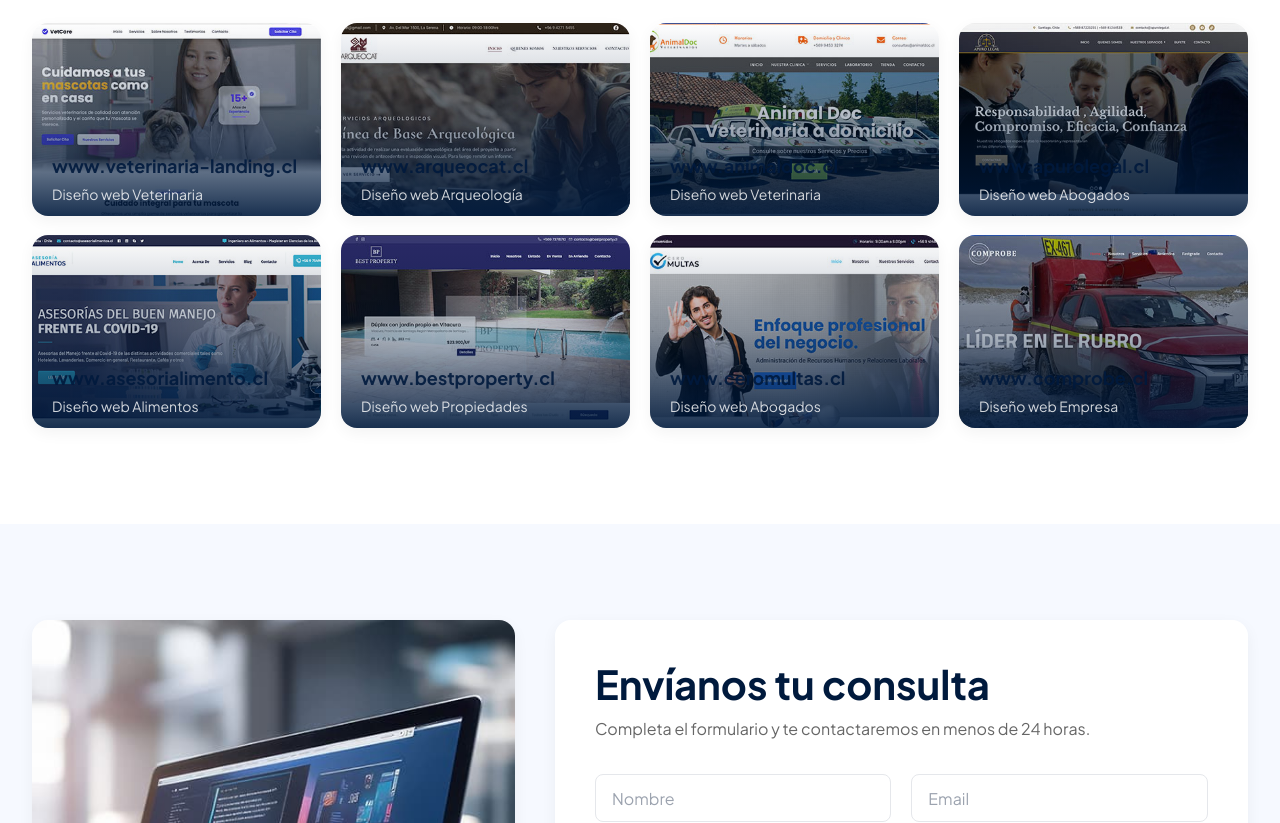
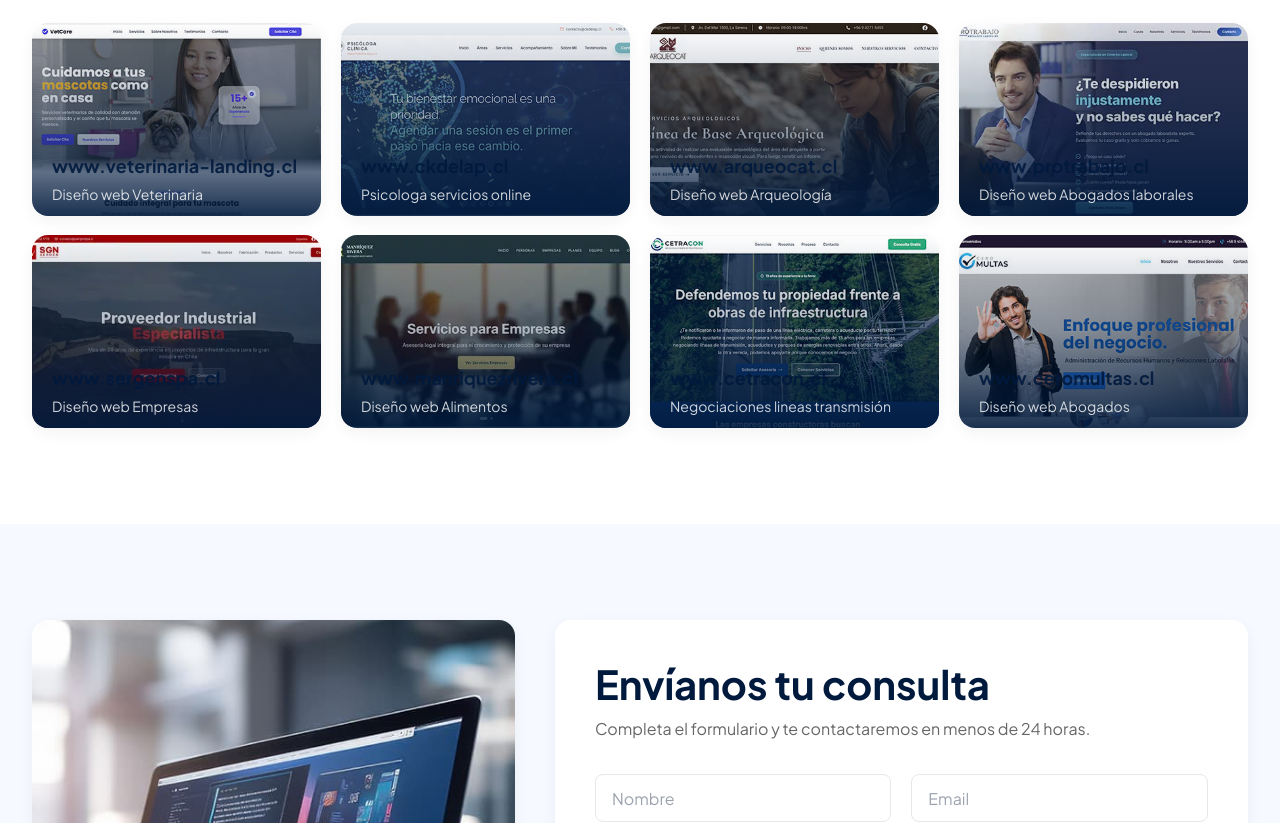
Before and after one commit to codigoraul/landingpage, an Astro site: page / in a window 1280 px wide. Shown: the part 5340-6163 px from the top of the page. Built offline with nearby package versions, Linux system fonts and the light colour scheme; Astro itself is replaced by a stand-in of ours.

Commit message:
Actualizar cambios

```diff
--- a/src/components/Portafolio.astro
+++ b/src/components/Portafolio.astro
@@ -1,23 +1,23 @@
 ---
 import { Image } from 'astro:assets';
 import arqueocat from '../../public/images/portafolio/arqueocat.jpg';
-import animaldoc from '../../public/images/portafolio/animaldoc.jpg';
-import apurolegal from '../../public/images/portafolio/apurolegal.jpg';
-import asesorialimentos from '../../public/images/portafolio/asesorialimentos.jpg';
-import bestproperty from '../../public/images/portafolio/bestproperty.jpg';
+import protrabajo from '../../public/images/portafolio/protrabajo.webp';
+import sergenspa from '../../public/images/portafolio/sergenspa.webp';
+import manriquezrivera from '../../public/images/portafolio/manriquezrivera.webp';
+import cetracon from '../../public/images/portafolio/cetracon.jpg';
 import ceromultas from '../../public/images/portafolio/ceromultas.jpg';
-import comprobe from '../../public/images/portafolio/comprobe.jpg';
+import ckdelap from '../../public/images/portafolio/ckdelap.jpg';
 import veterinaria from '../../public/images/portafolio/landing-vet.jpg';
 
 const proyectos = [
   { img: veterinaria, url: 'https://diseñopaginas.cl/portafolio-landing/veterinaria/', title: 'www.veterinaria-landing.cl', rubro: 'Diseño web Veterinaria', alt: 'Diseño web para veterinarias en Chile' },
+  { img: ckdelap, url: 'https://ckdelap.cl', title: 'www.ckdelap.cl', rubro: 'Psicologa servicios online', alt: 'Terapia psicológica online' },
   { img: arqueocat, url: 'https://arqueocat.cl', title: 'www.arqueocat.cl', rubro: 'Diseño web Arqueología', alt: 'Diseño web para arqueólogos en Chile' },
-  { img: animaldoc, url: 'https://animaldoc.cl', title: 'www.animaldoc.cl', rubro: 'Diseño web Veterinaria', alt: 'Diseño web para veterinarias en Chile' },
-  { img: apurolegal, url: 'https://apurolegal.cl', title: 'www.apurolegal.cl', rubro: 'Diseño web Abogados', alt: 'Diseño web para abogados en Chile' },
-  { img: asesorialimentos, url: 'https://asesorialimento.cl', title: 'www.asesorialimento.cl', rubro: 'Diseño web Alimentos', alt: 'Diseño web para empresas de alimentos en Chile' },
-  { img: bestproperty, url: 'https://bestproperty.cl', title: 'www.bestproperty.cl', rubro: 'Diseño web Propiedades', alt: 'Diseño web para corredoras de propiedades en Chile' },
+  { img: protrabajo, url: 'https://protrabajo.cl', title: 'www.protrabajo.cl', rubro: 'Diseño web Abogados laborales', alt: 'Diseño web Abogados Laborales' },
+  { img: sergenspa, url: 'https://sergenspa.cl', title: 'www.sergenspa.cl', rubro: 'Diseño web Empresas', alt: 'Proveedor industrial estandares mineros' },
+  { img: manriquezrivera, url: 'https://manriquezrivera.cl', title: 'www.manriquezrivera.cl', rubro: 'Diseño web Alimentos', alt: 'Diseño web para empresas de alimentos en Chile' },
+  { img: cetracon, url: 'https://cetracon.cl', title: 'www.cetracon.cl', rubro: 'Negociaciones lineas transmisión', alt: 'Negociaciones lineas de transmisión eléctrica' },
   { img: ceromultas, url: 'https://ceromultas.cl', title: 'www.ceromultas.cl', rubro: 'Diseño web Abogados', alt: 'Diseño web para servicios legales en Chile' },
-  { img: comprobe, url: 'https://comprobe.cl', title: 'www.comprobe.cl', rubro: 'Diseño web Empresa', alt: 'Diseño web para empresas en Chile' },
 ];
 ---
 
```
Also changed, not shown: public/images/portafolio/asesorialimentos.jpg (deleted), public/images/portafolio/cetracon.jpg (added), public/images/portafolio/ckdelap.jpg (added), public/images/portafolio/clinicadentalsamy.jpg (deleted), public/images/portafolio/deliciasmimo.jpg (deleted), public/images/portafolio/manriquezrivera.webp (added), public/images/portafolio/opticacity.jpg (deleted), public/images/portafolio/propiedades-carolina.jpg (deleted), public/images/portafolio/protrabajo.webp (added), public/images/portafolio/royalsoccer.jpg (deleted), public/images/portafolio/sergenspa.webp (added), public/images/portafolio/sstavic.jpg (deleted), public/images/portafolio/transmat.jpg (deleted), public/images/portafolio/venedent.jpg (deleted).
